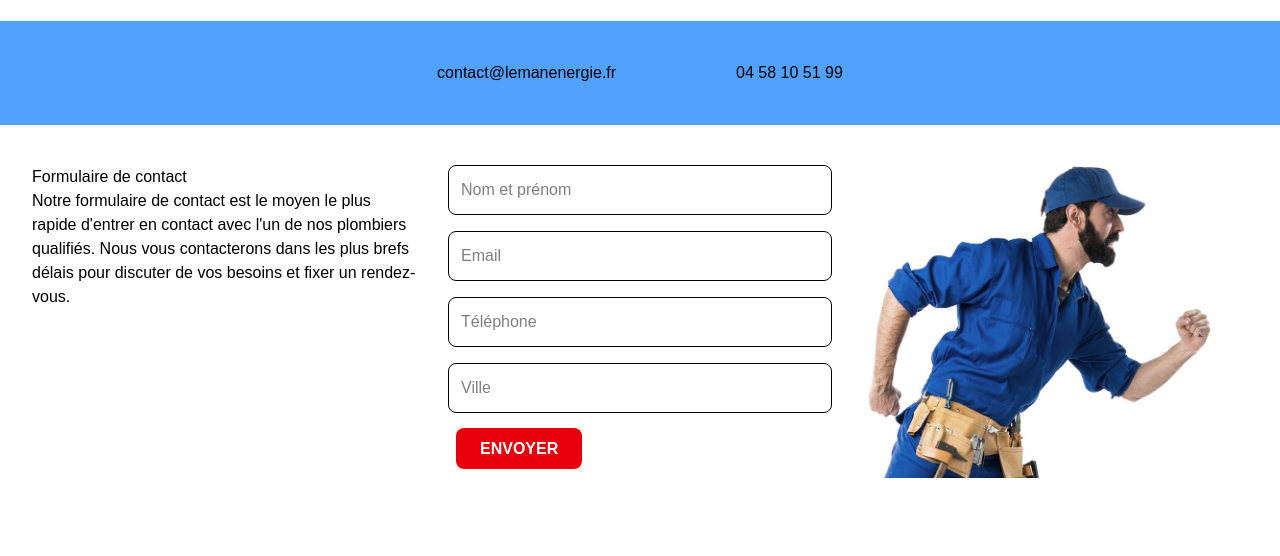
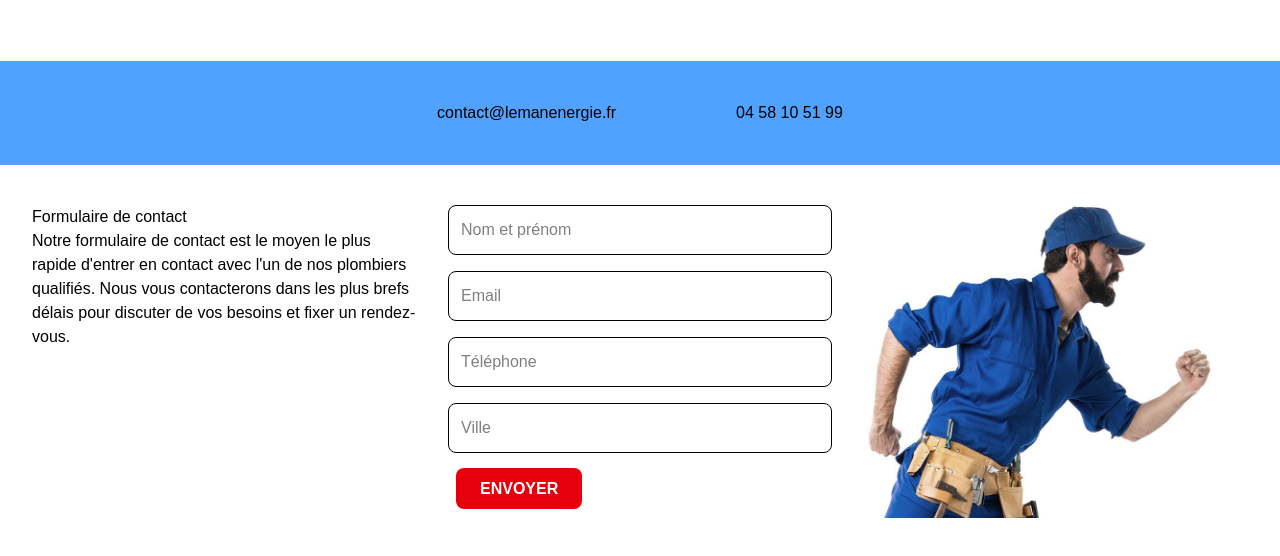
Before and after one commit to JoudBhh/LemanEnergie, an Astro site: page / in a window 1280 px wide. Shown: the part 1833-2389 px from the top of the page. Before the commit the page ends 2351 px from the top, so only its background shows below. Built offline with nearby package versions, Linux system fonts and the light colour scheme; Astro itself is replaced by a stand-in of ours.

Commit message:
edit margin top footer

```diff
--- a/src/components/Footer.astro
+++ b/src/components/Footer.astro
@@ -3,7 +3,7 @@ import { Image } from 'astro:assets';
 import footerImg from '../images/footerimg.jpg';
 ---
 
-<footer class="w-full">
+<footer class="w-full mt-10">
     <!-- Contact Info -->
     <div
         class="flex flex-col sm:flex-row justify-center items-center bg-blue-400 p-10 space-y-2 sm:space-y-0 sm:space-x-10"
```
